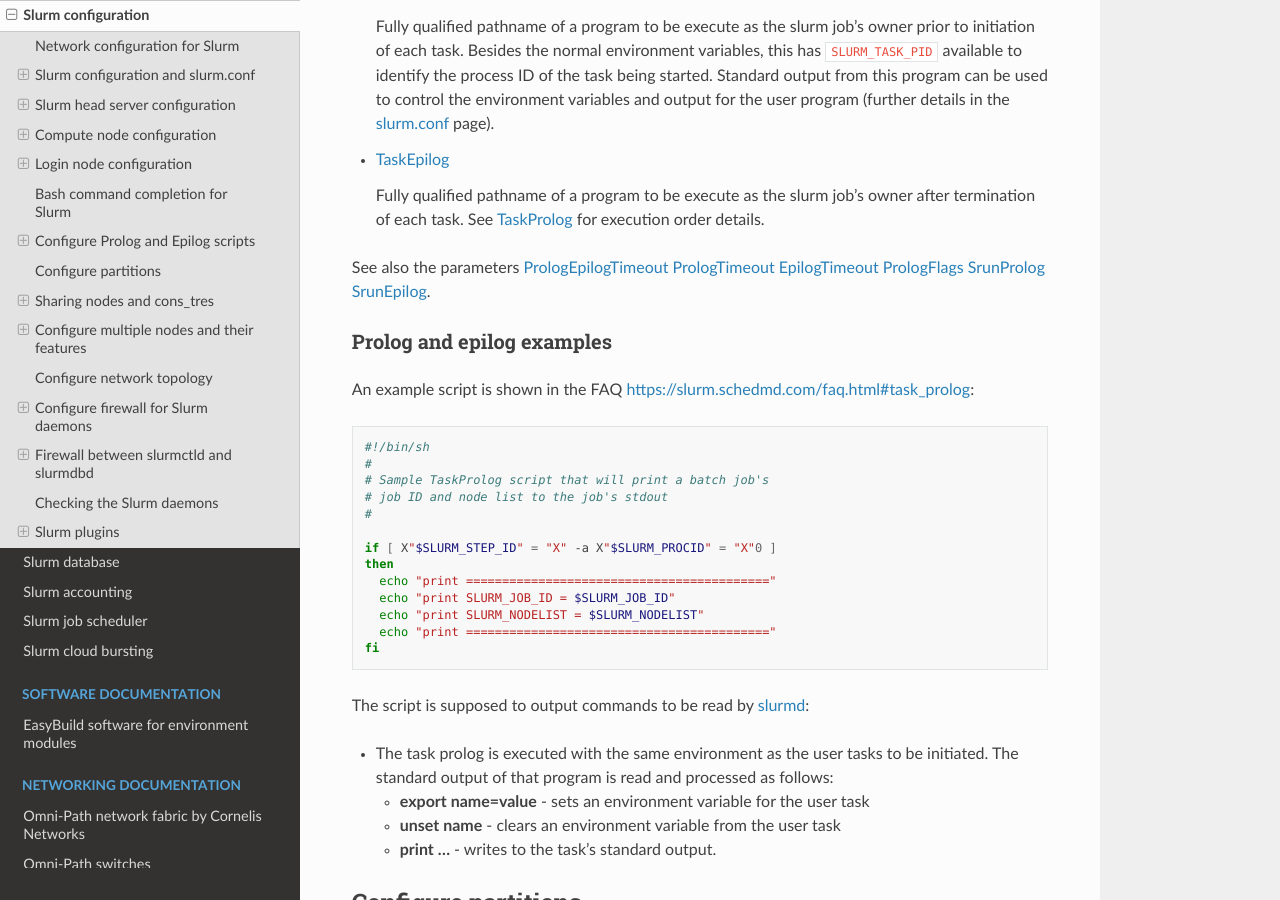
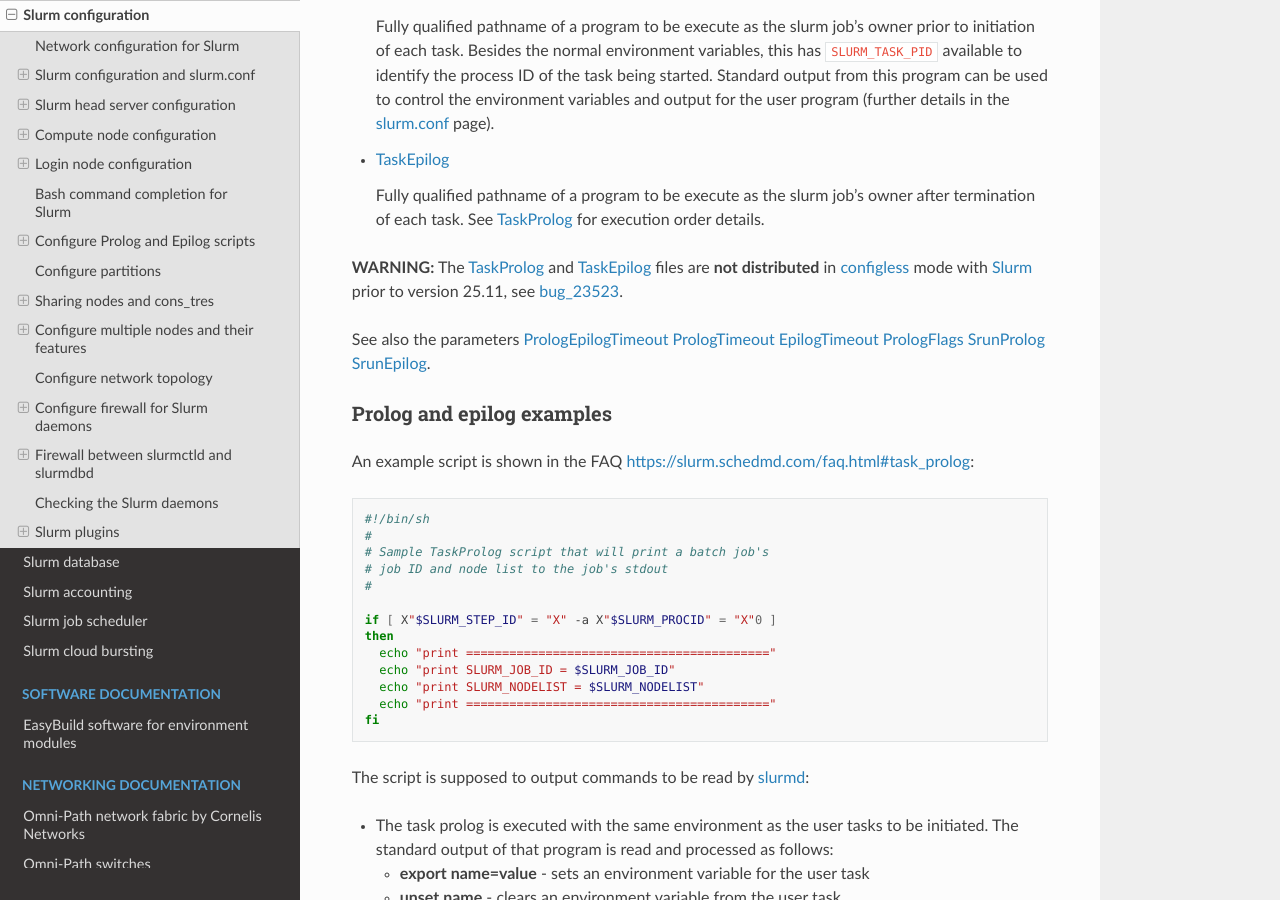
Before and after one commit to OleHolmNielsen/Niflheim_system, a Sphinx documentation site: the page built from docs/Slurm_configuration.rst, in a window 1280 px wide and 900 px high, scrolled down 38506 px. Built offline with Sphinx 7.4.7 and the Read the Docs theme 3.1.0, drawn with Linux system fonts in a browser that asks for light colours.

Commit message:
TaskProlog_ and TaskEpilog_ files are not distributed in configless_ mode

```diff
--- a/docs/Slurm_configuration.rst
+++ b/docs/Slurm_configuration.rst
@@ -1695,6 +1695,8 @@
 * TaskEpilog_
 
   Fully qualified pathname of a program to be execute as the slurm job's owner after termination of each task. See TaskProlog_ for execution order details.
+
+**WARNING:** The TaskProlog_ and TaskEpilog_ files are **not distributed** in configless_ mode with Slurm_ prior to version 25.11, see bug_23523_.
 
 See also the parameters PrologEpilogTimeout_ PrologTimeout_ EpilogTimeout_ PrologFlags_ SrunProlog_ SrunEpilog_.
 
@@ -1713,6 +1715,7 @@
 .. _Prolog_and_Epilog_Scripts: https://slurm.schedmd.com/slurm.conf.html#SECTION_PROLOG-AND-EPILOG-SCRIPTS
 .. _nohold_on_prolog_fail: https://slurm.schedmd.com/slurm.conf.html#OPT_nohold_on_prolog_fail
 .. _SchedulerParameters: https://slurm.schedmd.com/slurm.conf.html#OPT_SchedulerParameters
+.. _bug_23523: https://support.schedmd.com/show_bug.cgi?id=23523
 
 Prolog and epilog examples
 --------------------------
```
